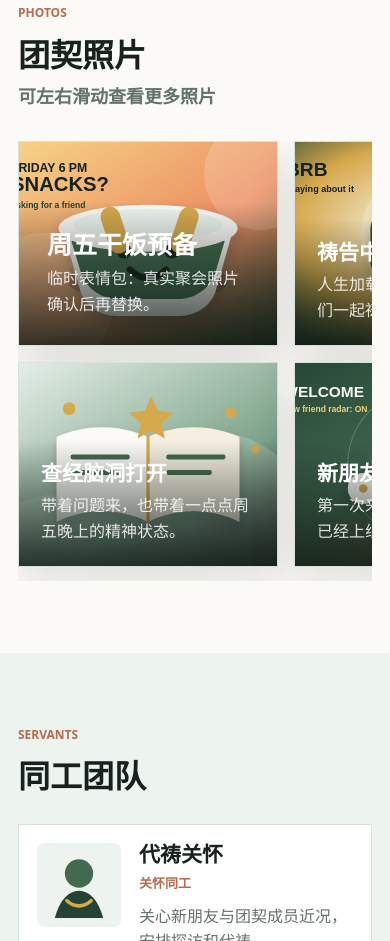
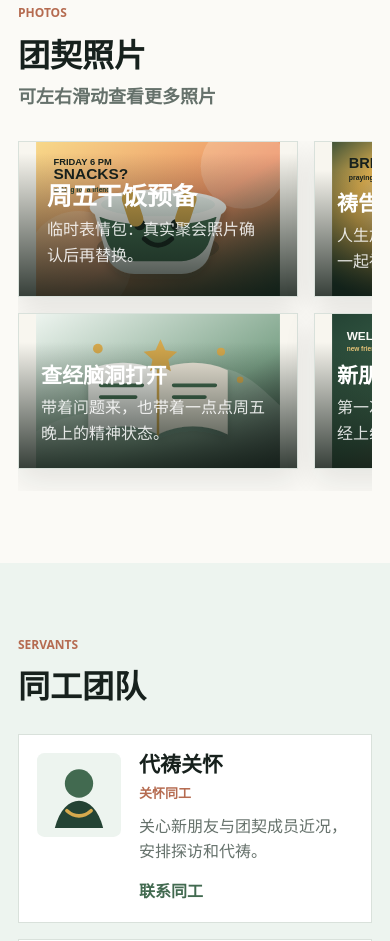
Before and after one commit to hjian101-debug/rmbc-goodfriends, a plain HTML site: page index.html in a window 390 px wide. Shown: the part 3396-4337 px from the top of the page. Drawn offline with nearby package versions, Linux system fonts and the light colour scheme; no server answers.

Commit message:
Refine gallery proportions and staggered layout

```diff
--- a/index.html
+++ b/index.html
@@ -35,7 +35,7 @@
     />
     <meta name="twitter:image" content="https://rmbc-goodfriendsfellowship.onrender.com/assets/hero-fellowship.svg" />
     <title>RMBC 好朋友团契 | Riverside Mandarin Baptist Church Good Friends Fellowship</title>
-    <link rel="stylesheet" href="./styles.css?v=20260530-14" />
+    <link rel="stylesheet" href="./styles.css?v=20260530-15" />
     <script type="application/ld+json">
       {
         "@context": "https://schema.org",
@@ -286,6 +286,6 @@
 
     <script src="https://cdn.jsdelivr.net/npm/@supabase/supabase-js@2"></script>
     <script src="./supabase-config.js?v=20260527-1"></script>
-    <script src="./script.js?v=20260530-14"></script>
+    <script src="./script.js?v=20260530-15"></script>
   </body>
 </html>
--- a/script.js
+++ b/script.js
@@ -537,6 +537,7 @@ const renderContent = (language) => {
           const title = localText(item.title, language);
           const caption = localText(item.caption, language);
 
+          article.classList.add(index % 3 === 1 ? "is-medium" : "is-wide");
           if (index >= photos.length) {
             article.setAttribute("aria-hidden", "true");
           }
--- a/styles.css
+++ b/styles.css
@@ -602,10 +602,10 @@ h3 {
 }
 
 .gallery-grid {
-  height: 520px;
+  height: 426px;
   overflow-x: auto;
   overflow-y: hidden;
-  padding-bottom: 14px;
+  padding-bottom: 16px;
   overscroll-behavior-x: contain;
   scroll-snap-type: x proximity;
   scrollbar-color: var(--gold) rgba(41, 67, 54, 0.12);
@@ -614,9 +614,9 @@ h3 {
 .gallery-track {
   display: grid;
   grid-auto-flow: column;
-  grid-auto-columns: 350px;
-  grid-template-rows: repeat(2, 245px);
-  gap: 24px;
+  grid-auto-columns: 158px;
+  grid-template-rows: repeat(2, 188px);
+  gap: 18px;
   width: max-content;
 }
 
@@ -634,16 +634,21 @@ h3 {
   display: block;
   overflow: hidden;
   border: 1px solid var(--line);
-  background: var(--white);
-  box-shadow: 0 18px 44px rgba(23, 33, 29, 0.12);
+  background: #f8f6ef;
+  box-shadow: 0 12px 30px rgba(23, 33, 29, 0.1);
   scroll-snap-align: start;
 }
 
 .gallery-card.is-landscape {
+  grid-column: span 3;
+}
+
+.gallery-card.is-landscape.is-medium {
   grid-column: span 2;
 }
 
 .gallery-card.is-portrait {
+  grid-column: span 2;
   grid-row: span 2;
 }
 
@@ -669,7 +674,7 @@ h3 {
   display: block;
   width: 100%;
   height: 100%;
-  object-fit: cover;
+  object-fit: contain;
   transition: transform 180ms ease;
 }
 
@@ -1009,17 +1014,22 @@ h3 {
   }
 
   .gallery-grid {
-    height: 440px;
+    height: 350px;
   }
 
   .gallery-track {
-    grid-auto-columns: 260px;
-    grid-template-rows: repeat(2, 205px);
+    grid-auto-columns: 132px;
+    grid-template-rows: repeat(2, 156px);
     gap: 16px;
   }
 
   .gallery-card.is-landscape {
-    grid-column: span 1;
+    grid-column: span 2;
+  }
+
+  .gallery-card.is-landscape.is-medium,
+  .gallery-card.is-portrait {
+    grid-column: span 2;
   }
 
   .studies-hero {
```
Also changed, not shown: studies.html (+2 -2 lines).
